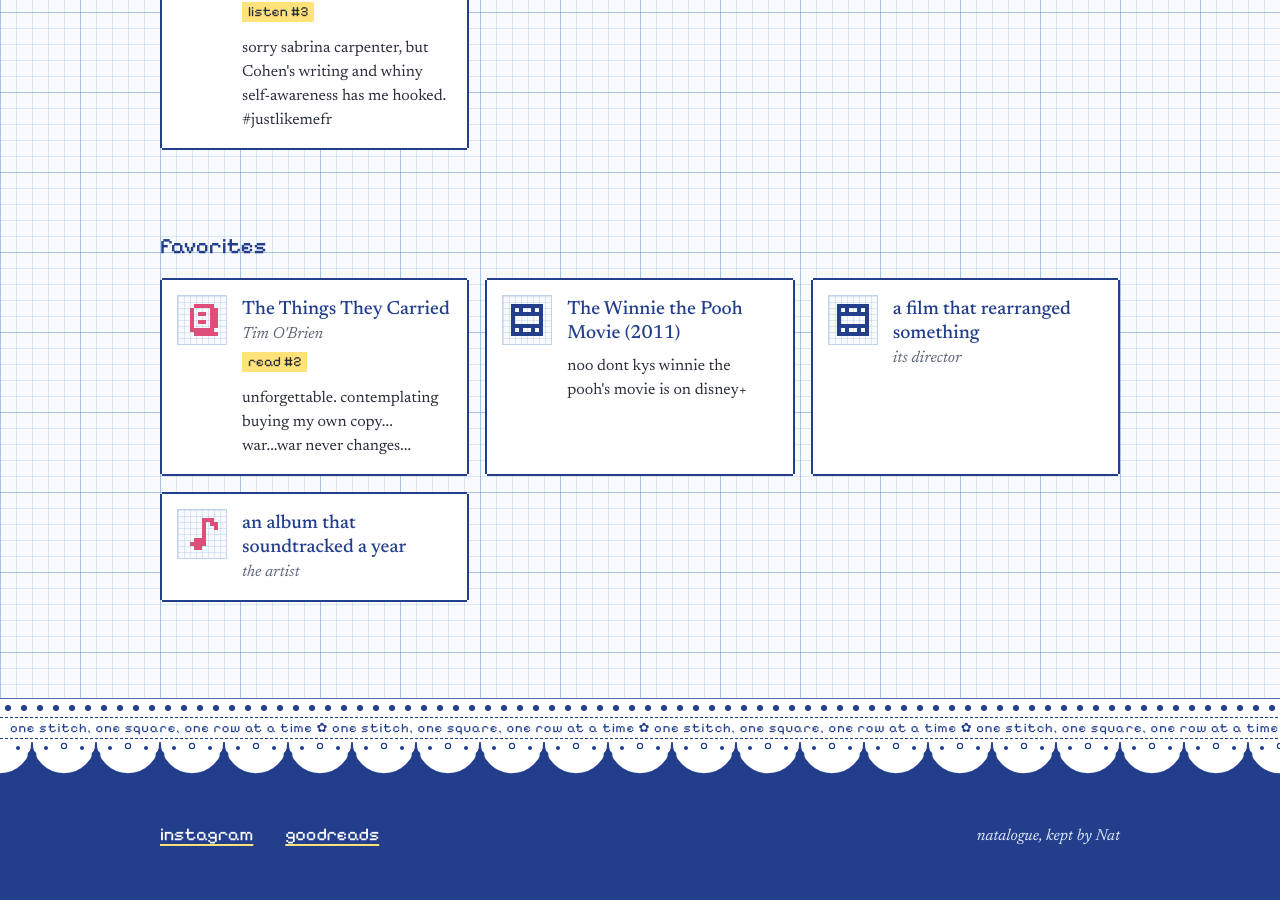
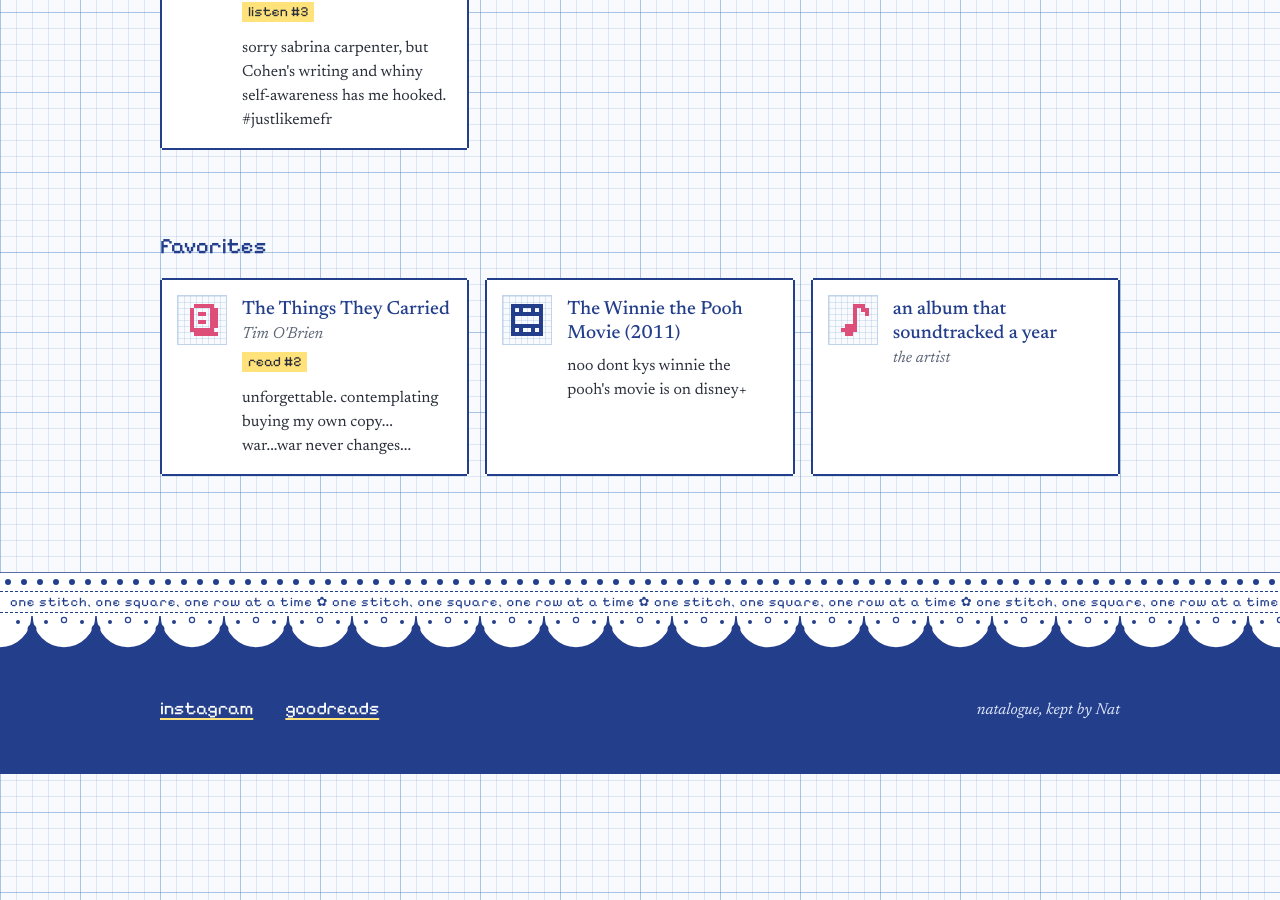
Before and after one commit to alijahbuada/natalogue, a Jekyll site: the page built from shelves.html, in a window 1280 px wide and 900 px high, scrolled down 948 px. Built offline with Jekyll 4.4.1, drawn with Linux system fonts in a browser that asks for light colours.

Commit message:
Update _data/shelves.yml (via editor)

```diff
--- a/_data/shelves.yml
+++ b/_data/shelves.yml
@@ -34,9 +34,6 @@ favorites:
   - title: The Winnie the Pooh Movie (2011)
     type: film
     note: noo dont kys winnie the pooh's movie is on disney+
-  - title: a film that rearranged something
-    type: film
-    by: its director
   - title: an album that soundtracked a year
     type: music
     by: the artist
```
